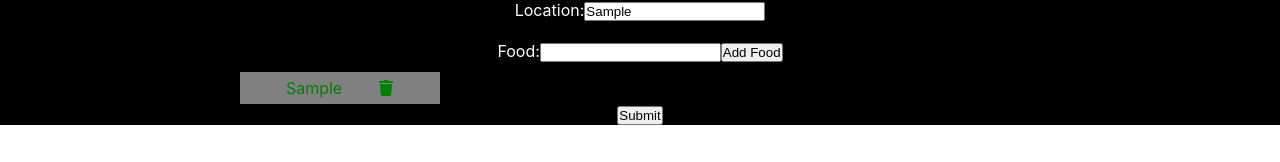
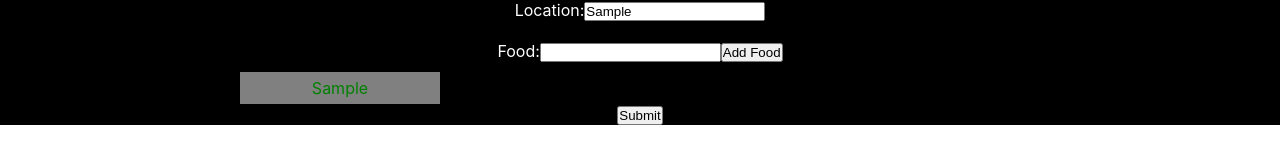
Before and after one commit to Build-Week-Making-Potlucks-Greate-Again/front-end, a React (Create React App) app: page /create-potluck in a window 1280 px wide. Both pictures are taken after typing "Sample", "Sample", "2020-01-15", "10:30", "Sample", "Sample" into the empty fields and a click on the button "Add Food". Shown: the part 258-420 px from the top of the page. Built offline with nearby package versions, Linux system fonts and the light colour scheme.

Commit message:
comment out icons

```diff
--- a/package.json
+++ b/package.json
@@ -10,11 +10,11 @@
     "react": "^17.0.1",
     "react-dom": "^17.0.1",
     "react-icons": "^3.11.0",
-    "react-scripts": "4.0.0",
-    "styled-components": "^5.2.1",
     "react-redux": "^7.2.2",
     "react-router-dom": "^5.2.0",
+    "react-scripts": "4.0.0",
     "redux": "^4.0.5",
+    "styled-components": "^5.2.1",
     "web-vitals": "^0.2.4",
     "yup": "^0.29.3"
   },
--- a/src/components/CreateForm.js
+++ b/src/components/CreateForm.js
@@ -1,5 +1,5 @@
 import React, {useState} from 'react'
-import * as FaIcons from 'react-icons/fa'
+// import * as FaIcons from 'react-icons/fa'
 
 function CreateForm(props) {
 
@@ -86,7 +86,7 @@ function CreateForm(props) {
                     {
                         comida.map(food => {
                             return(
-                                <li onClick={deleteFood}>{food}<FaIcons.FaTrash className="icon" /></li>
+                                <li onClick={deleteFood}>{food}</li>
                             )
                         })
                     }
@@ -103,7 +103,7 @@ function CreateForm(props) {
 export default CreateForm
 
 
-
+// <FaIcons.FaTrash className="icon" />
 
   // const removeFood = (e) => {
     //     console.log(e.target)
```
